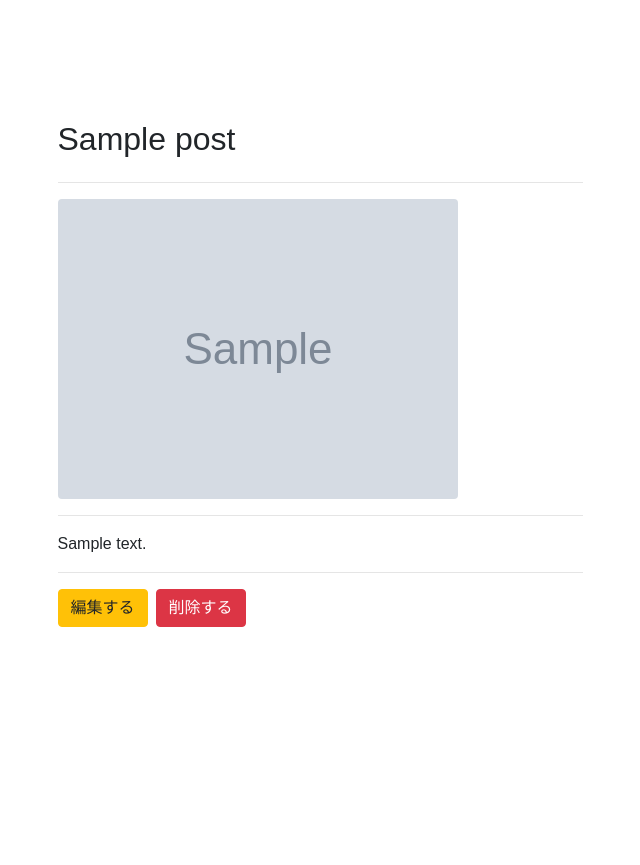
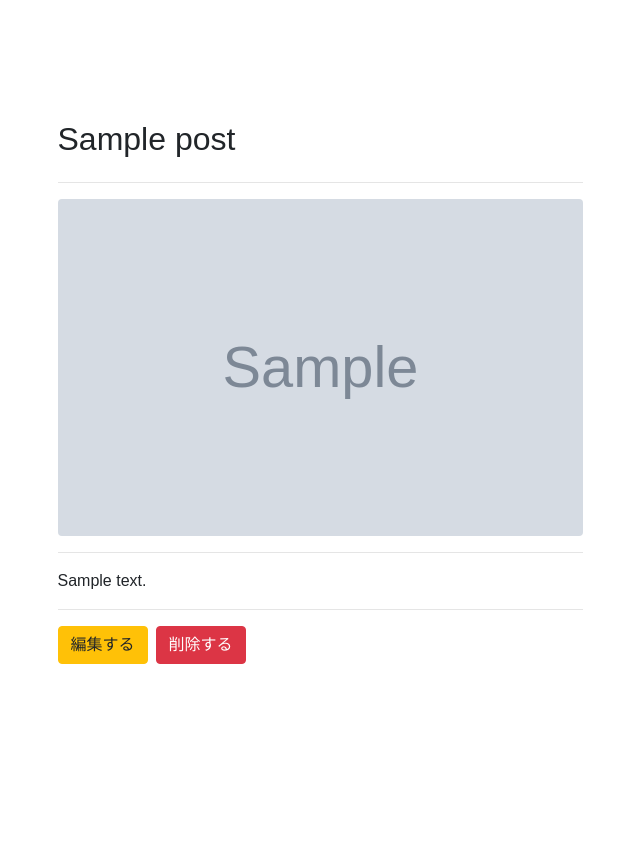
Before and after one commit to dai-gi/django-portfolio-site, a Django app: page /post/1/ in a window 1280 px wide. Shown: the whole page, without its empty margins (320-960 px from the left). Before the commit the page ends 627 px from the top, so only its background shows below. Run offline with Django 3.2, Linux system fonts and the light colour scheme; tables that the repository leaves empty hold one stand-in row (values such as "Sample post"); grey boxes marked "Sample" are stand-in pictures; some libraries are stand-ins or nearby versions; some web fonts are replaced.

Commit message:
詳細機能を修正

```diff
--- a/myapp/templates/app/index.html
+++ b/myapp/templates/app/index.html
@@ -30,7 +30,7 @@
           <div class="col-5 align-self-center p-0 m-2">
             <h4>{{ post.title }}</h4>
             <p>{{ post.content }}</p>
-            <a href="{% url 'post_detail' post.id %}">詳細画面</a>
+            <a class="btn btn-warning text-black-50" href="{% url 'post_detail' post.id %}">詳細画面</a>
           </div>
         </div>
       {% endfor  %}
--- a/myapp/templates/app/post_detail.html
+++ b/myapp/templates/app/post_detail.html
@@ -6,15 +6,15 @@
     <h2 class="my-4">{{ post_data.title }}</h2>
     <hr>
     {% if post_data.image %}
-        <img class="rounded detail-img" src="{{ post_data.image.url }}" alt="投稿画像">
+        <img class="rounded detail-img h-50 w-100" src="{{ post_data.image.url }}" alt="投稿画像">
         <hr>
     {% endif %}
     <div class="mb-5">
         <p>{{ post_data.content|linebreaksbr }}</p>
-            <hr>
-            <div class="d-flex">
-                <a class="btn btn-warning mr-2" href="/">編集する</a>
-                <a class="btn btn-danger" href="/">削除する</a>
-            </div>
+          <hr>
+          <div class="d-flex">
+              <a class="btn btn-warning mr-2" href="/">編集する</a>
+              <a class="btn btn-danger mr-2" href="/">削除する</a>
+          </div>
     </div>
 {% endblock %}
--- a/myapp/templates/app/post_form.html
+++ b/myapp/templates/app/post_form.html
@@ -20,8 +20,10 @@
             <div class="formpost mt-2 mb-5">
                 {% render_field form.content class="form-control" placeholder="本文を入力" %}
             </div>
-            <button class="btn btn-warning mr-3 text-white" type="submit">投稿する</button>
-            <a class="btn btn-secondary" href="{% url 'index' %}">戻る</a>
+            <div class="d-flex">
+                <a class="btn btn-warning mr-3 text-white" type="submit">投稿する</a>
+                <a class="btn btn-secondary" href="{% url 'index' %}">戻る</a>
+            </div>
         </form>
     </div>
     </div>
```
